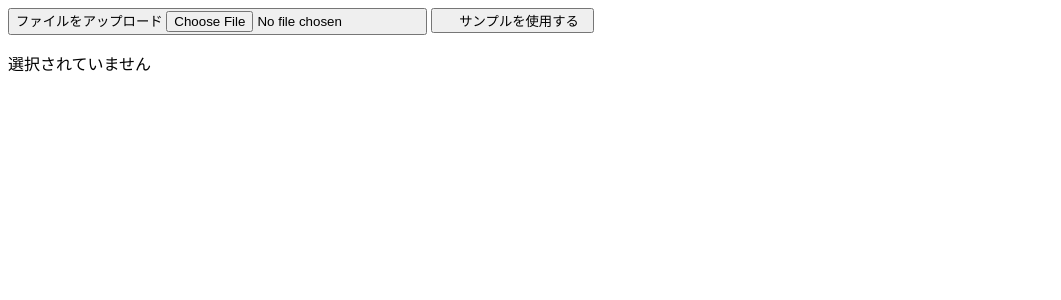
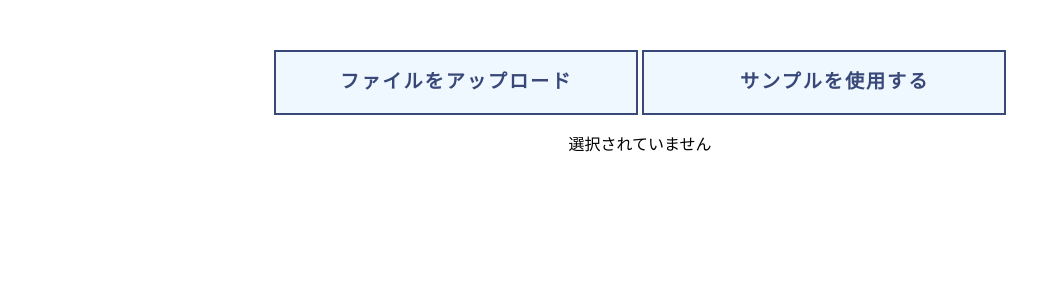
Before and after one commit to GEN222/WebAI, a Flask app: page / in a window 1280 px wide. Shown: the top 300 px of the page, without its empty margins (0-1061 px from the left). Run offline with Flask 2, Linux system fonts and the light colour scheme.

Commit message:
add btn style

```diff
--- a/static/css/style.css
+++ b/static/css/style.css
@@ -0,0 +1,49 @@
+
+
+input[type="file"] {
+    display: none;
+    }
+input[type="button"] {
+    display: none;
+}
+input[type="submit"] {
+    display: none;
+}
+
+.btn {
+    font-size: 1.2rem;
+    font-weight: 700;
+    line-height: 1.5;
+    position: relative;
+    display: inline-block;
+    padding: 1rem 4rem;
+    cursor: pointer;
+    -webkit-user-select: none;
+    -moz-user-select: none;
+    -ms-user-select: none;
+    user-select: none;
+    -webkit-transition: all 0.3s;
+    transition: all 0.3s;
+    text-align: center;
+    vertical-align: middle;
+    text-decoration: none;
+    letter-spacing: 0.1em;
+    color: #384878;
+    border-radius: 0.5rem;
+    border: 2px solid #384878;
+    border-radius: 0;
+    background: #f0f8ff;
+}
+
+button.btn:hover{
+    color: #fff;
+    background: #384878;
+}
+
+.file_form{
+    margin-top: 30px;
+    margin-bottom: 0%;
+    padding-top: 20px;
+    padding-bottom: 0%;
+    text-align: center;
+}
--- a/templates/index.html
+++ b/templates/index.html
@@ -6,13 +6,16 @@
   <meta charset="UTF-8">
   <meta http-equiv="X-UA-Compatible" content="IE=edge">
   <meta name="viewport" content="width=device-width, initial-scale=1.0">
+
+  <link rel="stylesheet" href="static/css/style.css">
+
   <title>WebAI</title>
 </head>
 <body>
 
   <div>
     <form >
-      <div id="file_form">
+      <div id="file_form" class = "file_form">
         <button class="btn">
           <label for="file_upload">
             ファイルをアップロード
```
